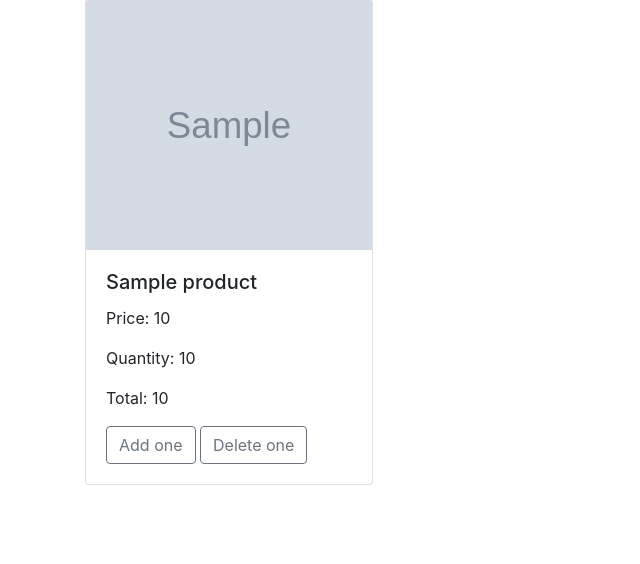
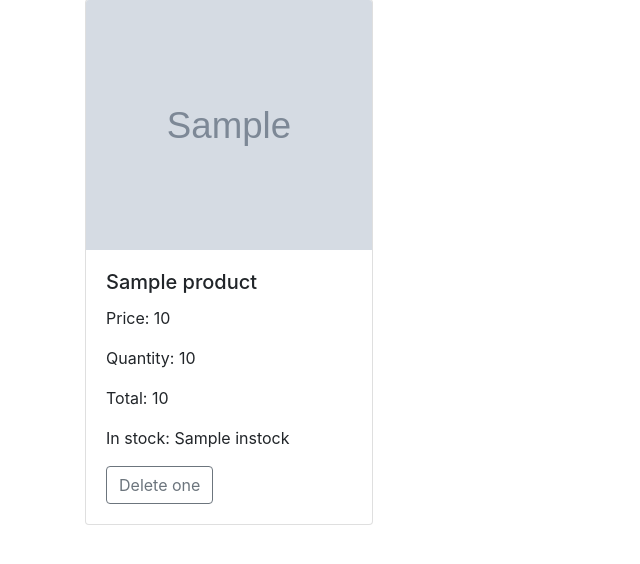
Before and after one commit to koziolek151815/clothing-store, a Django app: template templates/cart.html in a window 1280 px wide. Shown: the part 146-710 px from the top of the page, without its empty margins (0-640 px from the left). Run offline with Django 3.2, Linux system fonts and the light colour scheme; data comes from the database, SQL or seed files in the repository; both versions use the stored data as it was after the commit; the template is opened without the code that fills it: values that come from a table or form of the project are taken from there, most other values are stand-ins (such as "Sample title", 1, 10 or a date in 2020); grey boxes marked "Sample" are stand-in pictures; some libraries are stand-ins or nearby versions.

Commit message:
quantity instock

```diff
--- a/store/models.py
+++ b/store/models.py
@@ -17,6 +17,7 @@ class Product(models.Model):
     name = models.CharField(max_length=200)
     price = models.FloatField()
     image = models.ImageField(null=True, blank=True)
+    instock = models.IntegerField(default=100)
 
     def __str__(self):
         return self.name
--- a/store/views.py
+++ b/store/views.py
@@ -88,9 +88,12 @@ def updateItem(request):
 
     if action == 'add':
         orderItem.quantity = (orderItem.quantity + 1)
+        product.instock = (product.instock - 1)
     elif action == 'remove':
         orderItem.quantity = (orderItem.quantity - 1)
+        product.instock = (product.instock + 1)
 
+    product.save()
     orderItem.save()
 
     if orderItem.quantity <= 0:
--- a/templates/cart.html
+++ b/templates/cart.html
@@ -24,7 +24,10 @@
                     <p class="card-text">Price: {{item.product.price}} </p>
                      <p class="card-text">Quantity: {{item.quantity}} </p>
                         <p class="card-text">Total: {{item.get_total}} </p>
+                        <p class="card-text">In stock: {{item.product.instock}} </p>
+                        {% if item.product.instock > 0 %}
                     <button data-product="{{item.product.id}}" data-action="add" class="btn btn-outline-secondary update-cart">Add one </button>
+                        {% endif %}
                      <button data-product="{{item.product.id}}" data-action="remove" class="btn btn-outline-secondary update-cart">Delete one</button>
 
                     </div>
--- a/templates/store.html
+++ b/templates/store.html
@@ -10,7 +10,10 @@
                     <div class="card-body">
                     <h5 class="card-title">{{product.name}}</h5>
                     <p class="card-text">Price: {{product.price}} </p>
+                        <p class="card-text">In stock: {{product.instock}} </p>
+                        {% if product.instock > 0 %}
                     <button data-product="{{product.id}}" data-action="add" class="btn btn-outline-secondary update-cart">Add to Cart</button>
+                        {% endif %}
                     </div>
                 </div>
             </div>
```
Also changed, not shown: db.sqlite3, store/migrations/0003_product_instock.py (added), store/migrations/0004_auto_20210119_1749.py (added).
